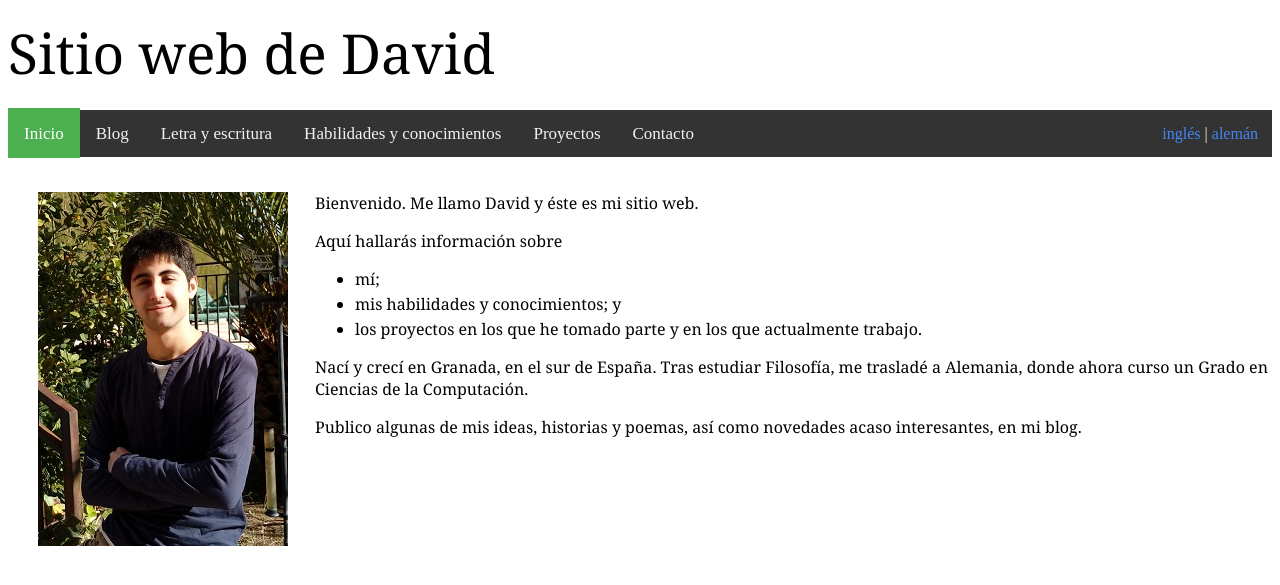
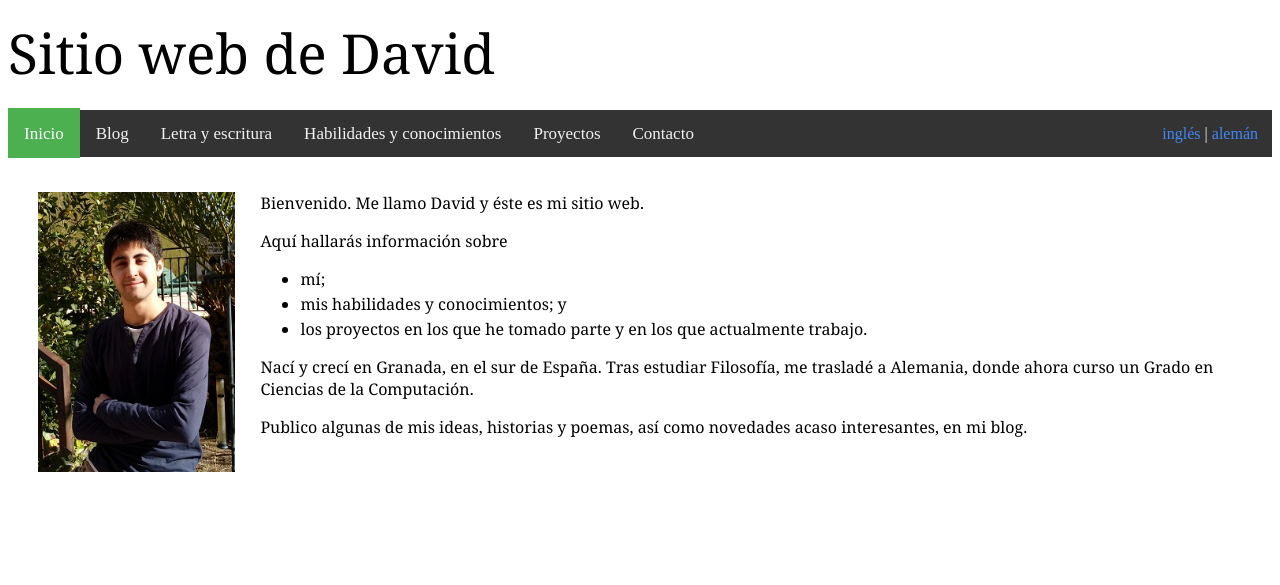
Before and after one commit to kalrish/website, a Jekyll site: the page built from es/home.html, in a window 1280 px wide. Shown: the top 585 px of the page. Built offline with Jekyll 4.4.1, drawn with Linux system fonts in a browser that asks for light colours.

Commit message:
Use grid layout for the home page

```diff
--- a/assets/css/home.scss
+++ b/assets/css/home.scss
@@ -2,6 +2,21 @@
 ---
 
 @import "base";
+
+main {
+	display: grid;
+	grid-template-columns: 16% auto;
+	grid-column-gap: 25px;
+}
+
+main > img {
+	grid-column: 1;
+	width: 100%;
+}
+
+main > div {
+	grid-column: 2;
+}
 
 main p {
 	margin-bottom: 16px;
--- a/de/home.html
+++ b/de/home.html
@@ -3,8 +3,8 @@ title: Startseite
 permasub: home
 css: home
 ---
-<img src="/assets/img/photo.jpeg" alt="Me" style="float:left;">
-<div style="position:absolute;left:315px;">
+<img src="/assets/img/photo.jpeg" alt="Me">
+<div>
 	<p>Willkommen! Ich heiße David und dies ist meine persönliche Website.</p>
 	<p>Hier kann man Informationen finden über</p>
 	<ul>
--- a/en/home.html
+++ b/en/home.html
@@ -3,8 +3,8 @@ title: Homepage
 permasub: home
 css: home
 ---
-<img src="/assets/img/photo.jpeg" alt="Me" style="float:left;">
-<div style="position:absolute;left:315px;">
+<img src="/assets/img/photo.jpeg" alt="Me">
+<div>
 	<p>Welcome! My name is David and this is my personal website.</p>
 	<p>Here you will find some information about</p>
 	<ul>
--- a/es/home.html
+++ b/es/home.html
@@ -3,8 +3,8 @@ title: Página de inicio
 permasub: home
 css: home
 ---
-<img src="/assets/img/photo.jpeg" alt="Me" style="float:left;">
-<div style="position:absolute;left:315px;">
+<img src="/assets/img/photo.jpeg" alt="Me">
+<div>
 	<p>Bienvenido. Me llamo David y éste es mi sitio web.</p>
 	<p>Aquí hallarás información sobre</p>
 	<ul>
```
